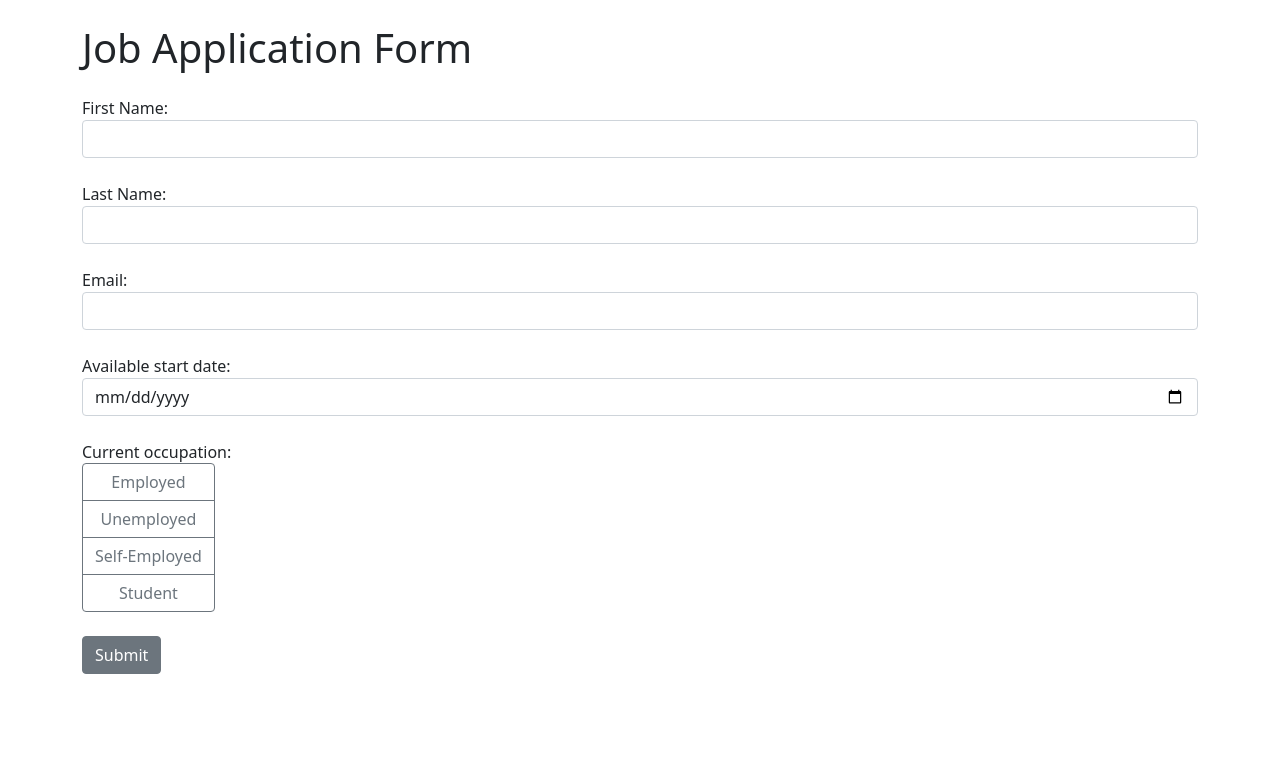
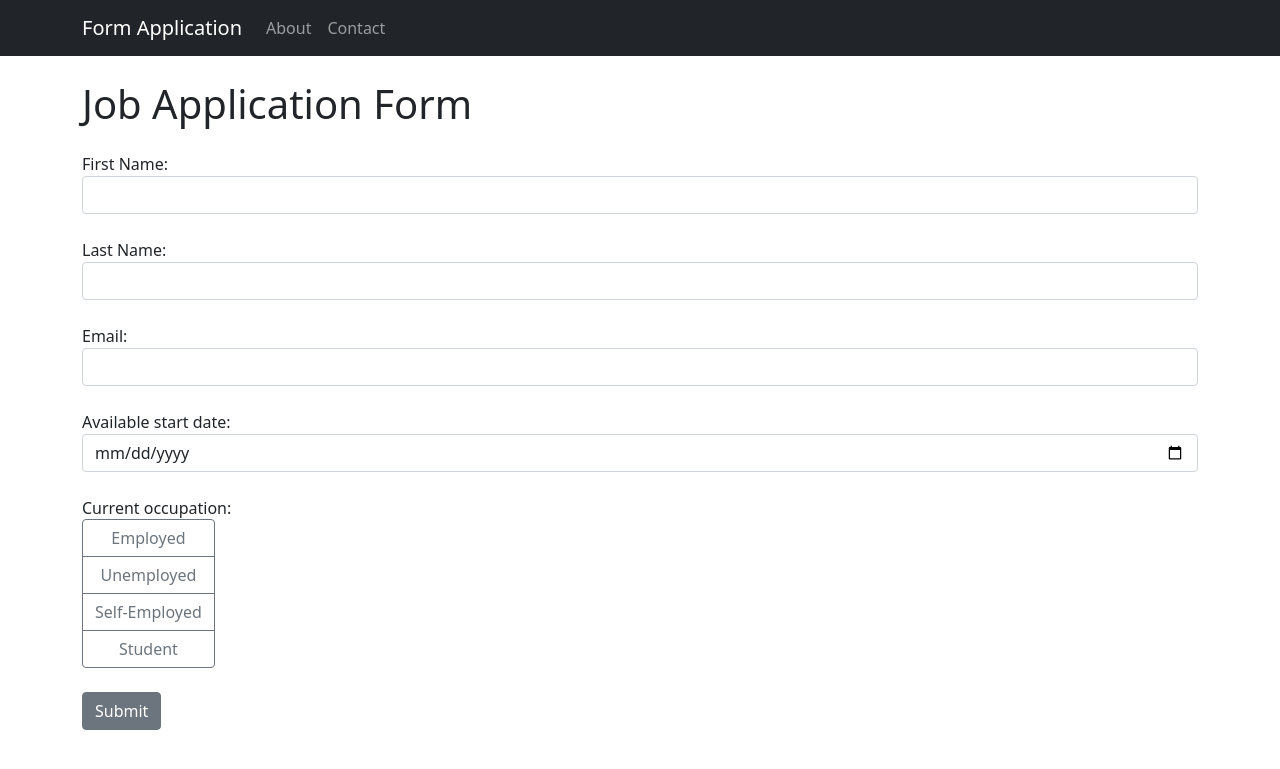
Before and after one commit to Nicholas-Mitri/Django-Application-Form, a Django app: page / in a window 1280 px wide. Shown: the top 769 px of the page. Run offline with Django 5.2, Linux system fonts and the light colour scheme.

Commit message:
Add navigation bar to base template and document about view function

```diff
--- a/job_application/templates/base.html
+++ b/job_application/templates/base.html
@@ -12,6 +12,34 @@
     />
   </head>
   <body>
+    <nav class="navbar navbar-expand-lg navbar-dark bg-dark">
+      <div class="container">
+        <a class="navbar-brand" href="{% url 'index' %}">Form Application</a>
+        <button
+          class="navbar-toggler"
+          type="button"
+          data-bs-toggle="collapse"
+          data-bs-target="#navbarNav"
+          aria-controls="navbarNav"
+          aria-expanded="false"
+          aria-label="Toggle navigation"
+        >
+          <span class="navbar-toggler-icon"></span>
+        </button>
+        <div class="collapse navbar-collapse" id="navbarNav">
+          <ul class="navbar-nav">
+            <li
+              class="nav-item {% if request.path == '/about/' %}active{% endif %}"
+            >
+              <a class="nav-link" href="{% url 'about' %}">About</a>
+            </li>
+            <li class="nav-item">
+              <a class="nav-link" href="#">Contact</a>
+            </li>
+          </ul>
+        </div>
+      </div>
+    </nav>
     <div class="container">{% block content %} {% endblock %}</div>
     <script src="https://code.jquery.com/jquery-3.6.0.min.js"></script>
     <script src="https://cdn.jsdelivr.net/npm/bootstrap@5.1.3/dist/js/bootstrap.min.js"></script>
--- a/job_application/views.py
+++ b/job_application/views.py
@@ -54,4 +54,15 @@ def index(request):
 
 
 def about(request):
+    """
+    View function for rendering the about page.
+
+    Displays information about the company or organization.
+
+    Args:
+        request: HttpRequest object
+
+    Returns:
+        HttpResponse object with the rendered about.html template
+    """
     return render(request, "about.html")
```
